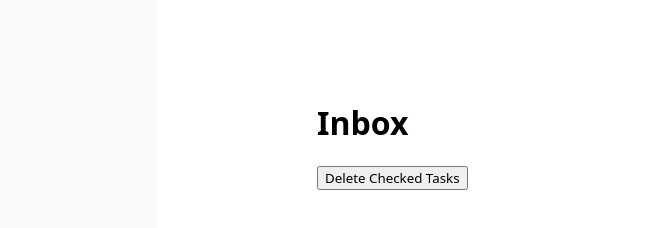
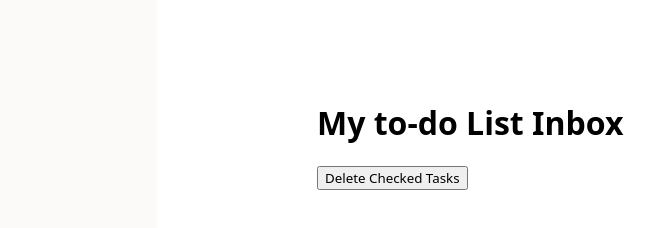
Before and after one commit to sandfortw/odin-todo-list, a website built with webpack: page src/index.html in a window 1280 px wide. Shown: the full height of the page, 155-827 px from the left. Built offline with nearby package versions, Linux system fonts and the light colour scheme.

Commit message:
Inbox title now updates when project is switched

```diff
--- a/src/index.html
+++ b/src/index.html
@@ -42,7 +42,7 @@
   </nav>
 
   <div id="inbox-content">
-    <h1>Inbox</h1>
+    <h1 id="inbox-title">Inbox</h1>
     <div id="inbox-task-list"></div>
     <button id="delete-tasks">Delete Checked Tasks</button>
   </div>
--- a/src/index.js
+++ b/src/index.js
@@ -179,6 +179,7 @@ function displayCurrentProjectTasks(taskList, currentProject) {
     div.appendChild(detailsButton);
     taskList.appendChild(div);
   });
+  document.getElementById("inbox-title").textContent = `${currentProject.name} Inbox`;
 }
 
 addTaskContainer.addEventListener("click", () => {
@@ -213,6 +214,8 @@ Fix date bug updating task
 Fix second date error where date does not start prefilled when updating.
 Update date function to project suggestion
 Refactor for way better readability
-Add highlighting for projects
 */
+
+
+document.getElementById("inbox-title").textContent = `${currentProject.name} Inbox`;
 displayCurrentProjectTasks(taskList, currentProject)
```
